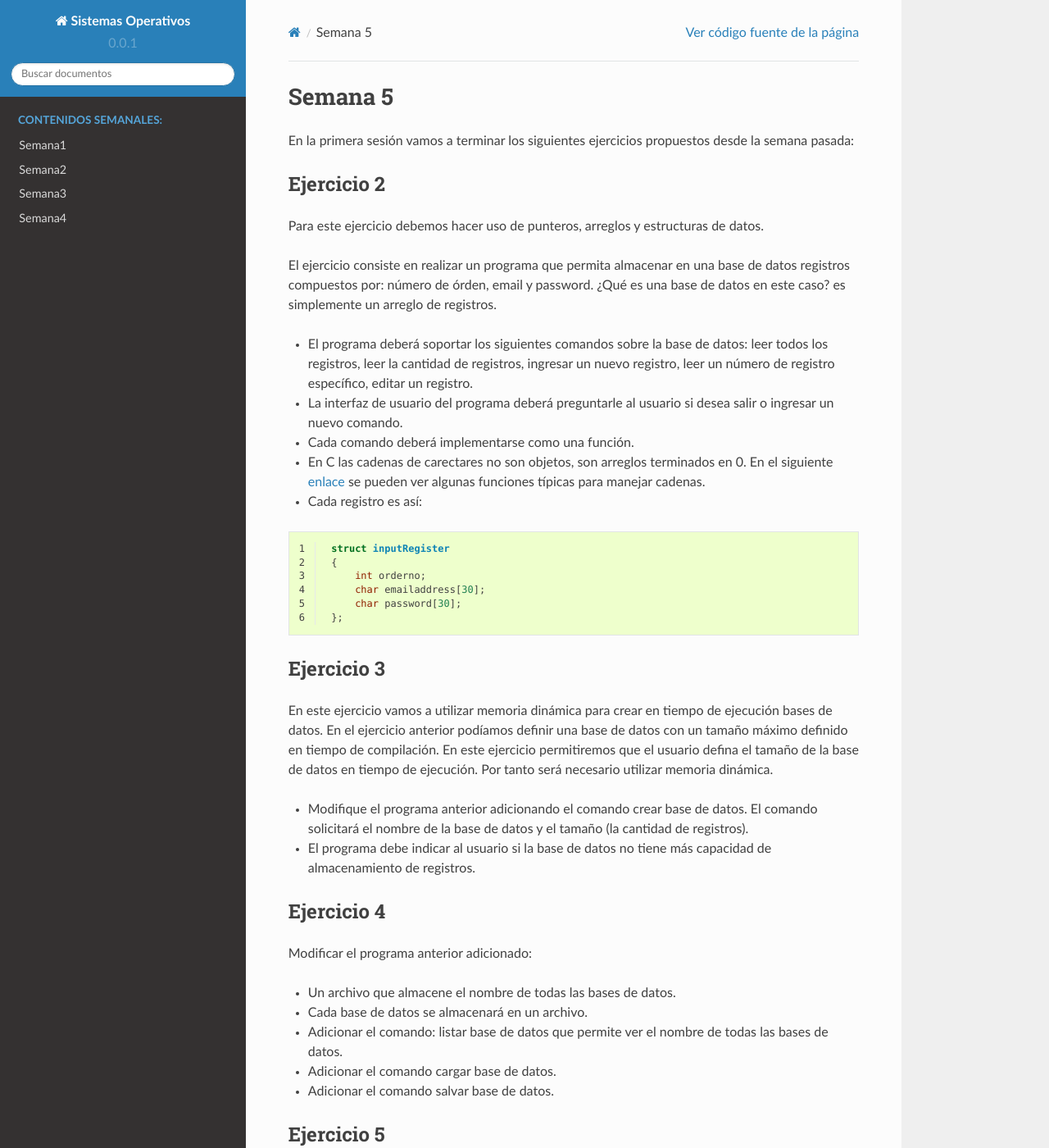
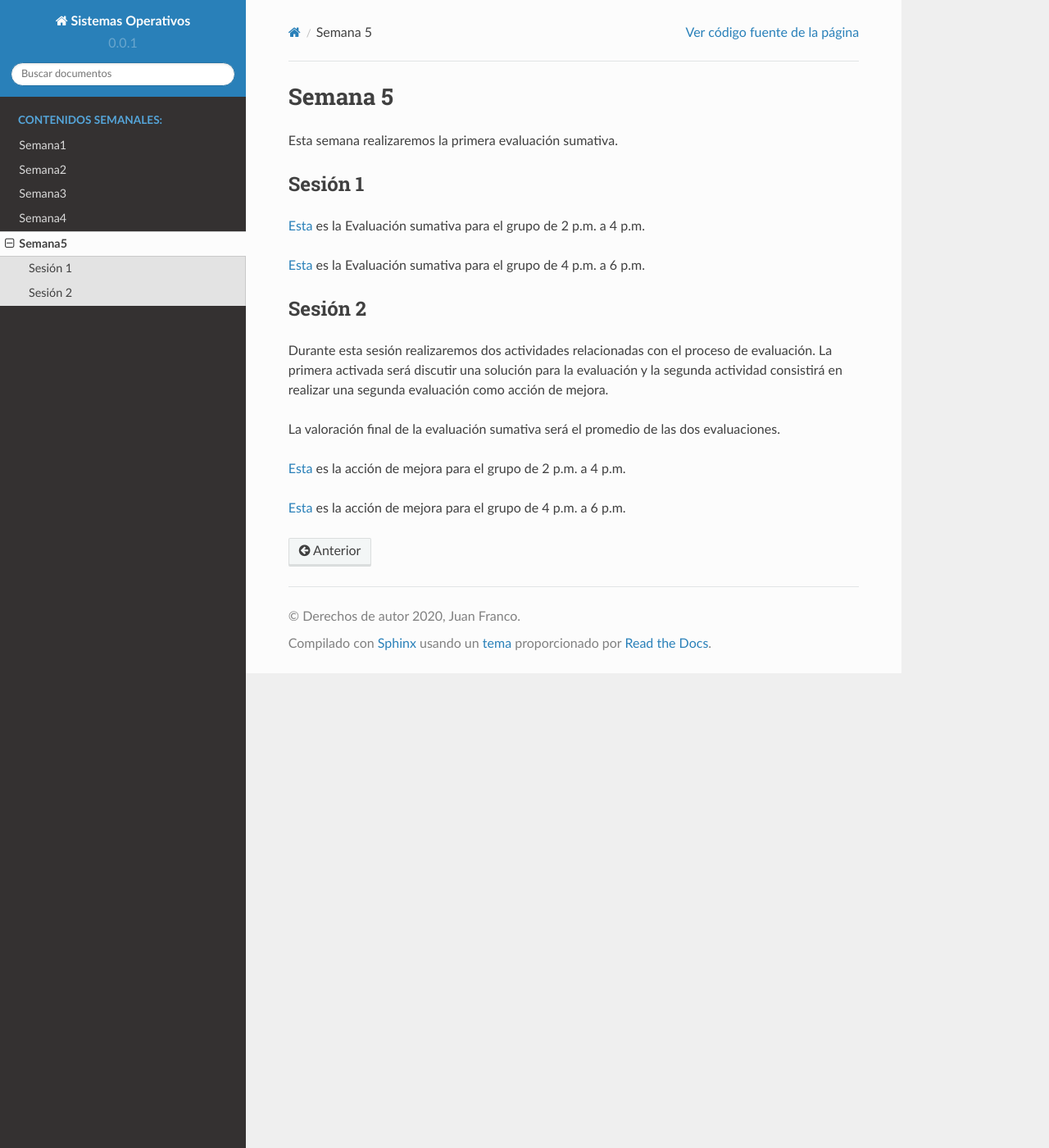
Before and after one commit to juanferfranco/sistemasoperativos, a Sphinx documentation site: the page built from docs/_semana5/semana5.rst, in a window 1280 px wide and 1400 px high. Shown: the whole window at 82% size. Built offline with Sphinx 7.4.7 and the Read the Docs theme 2.0.0, drawn with Linux system fonts in a browser that asks for light colours; some of the changed text lies outside the part shown.

Commit message:
add week 5

```diff
--- a/docs/_semana5/semana5.rst
+++ b/docs/_semana5/semana5.rst
@@ -1,183 +1,29 @@
 Semana 5
 ===========
 
-En la primera sesión vamos a terminar los siguientes ejercicios propuestos desde la semana pasada:
+Esta semana realizaremos la primera evaluación sumativa.
 
-Ejercicio 2
--------------
-Para este ejercicio debemos hacer uso de punteros, arreglos y estructuras de datos.
+Sesión 1
+---------
+`Esta <https://docs.google.com/document/d/1bPPd7DH6MWqq8dnZI-vNLEPcT9FZzemavu-Is9b1akI/edit?usp=sharing>`__
+es la Evaluación sumativa para el grupo de 2 p.m. a 4 p.m.
 
-El ejercicio consiste en realizar un programa que permita almacenar en una base de datos
-registros compuestos por: número de órden, email y password. ¿Qué es una base de datos en
-este caso? es simplemente un arreglo de registros.
-
-* El programa deberá soportar los siguientes comandos sobre la base de datos: leer todos los
-  registros, leer la cantidad de registros, ingresar un nuevo registro, leer un número de
-  registro específico, editar un registro.
-* La interfaz de usuario del programa deberá preguntarle al usuario si desea salir o ingresar
-  un nuevo comando.
-* Cada comando deberá implementarse como una función.
-* En C las cadenas de carectares no son objetos, son arreglos terminados en 0. En el
-  siguiente  `enlace <https://www.geeksforgeeks.org/commonly-used-string-functions-in-c-c-with-examples/>`__
-  se pueden ver algunas funciones típicas para manejar cadenas.
-* Cada registro es así:
-
-.. code-block:: c
-   :linenos:
-
-    struct inputRegister
-    {
-        int orderno;
-        char emailaddress[30];
-        char password[30];
-    };
-
-Ejercicio 3
--------------
-En este ejercicio vamos a utilizar memoria dinámica para crear en tiempo de ejecución bases
-de datos. En el ejercicio anterior podíamos definir una base de datos con un tamaño máximo
-definido en tiempo de compilación. En este ejercicio permitiremos que el usuario defina el
-tamaño de la base de datos en tiempo de ejecución. Por tanto será necesario utilizar memoria
-dinámica.
-
-* Modifique el programa anterior adicionando el comando crear base de datos. El comando
-  solicitará el nombre de la base de datos y el tamaño (la cantidad de registros).
-* El programa debe indicar al usuario si la base de datos no tiene más capacidad de
-  almacenamiento de registros.
-
-Ejercicio 4
--------------
-Modificar el programa anterior adicionado:
-
-* Un archivo que almacene el nombre de todas las bases de datos.
-* Cada base de datos se almacenará en un archivo.
-* Adicionar el comando: listar base de datos que permite ver el nombre de todas las bases
-  de datos.
-* Adicionar el comando cargar base de datos.
-* Adicionar el comando salvar base de datos.
-
-Ejercicio 5
--------------
-
-* Como ejercicio final se propone implementar una versión propia de la función
-  `strtok <https://www.tutorialspoint.com/c_standard_library/c_function_strtok.htm>`__.
-* Luego construya un programa que solicite la cadena y el delimitador, aplique su versión de
-  strtok y la versión definida en string.h. Finalmente imprima el resultado de ambas funciones.
-
-Evaluación del semestre pasado
---------------------------------
-Esta evaluación no incluyó el tema de archivos.
-
-`Aquí <https://drive.google.com/open?id=1CxuO4w7jKYNDKz8atdR2R4w75Ufo4yp7St4kawx4Mf0>`__ está la
-evaluación.
-
-Una posible solución:
-
-.. code-block:: c
-   :linenos:
-
-    #include <stdio.h>
-    #include <stdlib.h>
-    #include <stdint.h>
-    #include <string.h>
-
-    char command[10];
-
-    char dataBaseName[11];
-    int dataBaseSize;
-    int dataBaseRegisterCounter = 0;
-
-    // Register struct
-    struct registerT{
-        char key[20];
-        float value;
-    };
-    struct registerT *pregisterT;
-
-    void processMDATA(void);
-    void processMREG(void);
-    void processVMDATA(void);
-    void processDREG(void);
-
-    int main(void) {
-        int ret;
-
-        while(1){
-            // get the command
-            scanf("%s", command);
-            ret = strcmp(command, "mdata");
-            if(ret == 0) processMDATA();
-            ret = strcmp(command, "mreg");
-            if(ret == 0) processMREG();
-            ret = strcmp(command, "vmdata");
-            if(ret == 0) processVMDATA();
-            ret = strcmp(command, "dreg");
-            if(ret == 0) processDREG();
-
-        }
-        free(pregisterT);
-        return EXIT_SUCCESS;
-    }
-
-    void processMDATA(void){
-        scanf("%s", dataBaseName);
-        scanf("%d",&dataBaseSize);
-        getc(stdin); //remove \n
-
-        pregisterT = (struct registerT *) malloc(sizeof(struct registerT)*dataBaseSize);
-        dataBaseRegisterCounter = 0;
-        if(pregisterT == NULL) exit(0);
-    }
-
-    void processMREG(void){
-        if(pregisterT != NULL){
-            if(dataBaseRegisterCounter < dataBaseSize){
-                scanf("%s", (pregisterT + dataBaseRegisterCounter)->key);
-                scanf("%f", &((pregisterT + dataBaseRegisterCounter)->value));
-                getc(stdin); //remove \n
-                dataBaseRegisterCounter++;
-                if(dataBaseRegisterCounter == dataBaseSize){
-                    printf("Data Base full\n");
-                }
-            }
-            else printf("Data Base full, register not stored\n");
-        }
-
-    }
+`Esta <https://docs.google.com/document/d/1Q4RJiXNWULpySDfoo2_Vt5R7FIE677uOObtCVSzdzn4/edit?usp=sharing>`__
+es la Evaluación sumativa para el grupo de 4 p.m. a 6 p.m.
 
 
-    void processVMDATA(void){
-        int ret;
-        char dataBaseNameTargte[11];
-        scanf("%s", dataBaseNameTargte);
-        getc(stdin); //remove \n
+Sesión 2
+----------
+Durante esta sesión realizaremos dos actividades relacionadas con el
+proceso de evaluación. La primera activada será discutir una solución
+para la evaluación y la segunda actividad consistirá en  realizar una
+segunda evaluación como acción de mejora.
 
-        ret = strcmp(dataBaseNameTargte, dataBaseName);
-        if(0 == ret){
-            if(pregisterT != NULL){
-                for(int i= 0; i < dataBaseRegisterCounter;i++){
-                    ret = strcmp((pregisterT + i)->key, "");
-                    if(0 != ret) printf("Key: %s Value:%f \n",(pregisterT + i)->key,(pregisterT + i)->value);
-                }
-            }
-        }
-    }
+La valoración final de la evaluación sumativa será el promedio de las
+dos evaluaciones.
 
+`Esta <https://docs.google.com/document/d/1GIiKMAkSG_vhbTQxcS3zadkFWBS_2egn4XDT1KMZHsA/edit?usp=sharing>`__
+es la acción de mejora para el grupo de 2 p.m. a 4 p.m.
 
-    void processDREG(void){
-        int ret;
-        char registerName[11];
-        scanf("%s", registerName);
-        getc(stdin); //remove \n
-
-        if(pregisterT != NULL){
-            for(int i= 0; i < dataBaseRegisterCounter;i++){
-                ret = strcmp(registerName, (pregisterT + i)->key);
-                if(0 == ret){
-                    *((pregisterT + i)->key) = 0;
-                    return;
-                }
-            }
-            printf("Register not Found\n");
-        }
-    }
+`Esta <https://docs.google.com/document/d/112L39bDATrBDUCcPD7G6dSqfR_7JsbVpmiKt1LeqmRk/edit?usp=sharing>`__
+es la acción de mejora para el grupo de 4 p.m. a 6 p.m.
--- a/docs/index.rst
+++ b/docs/index.rst
@@ -105,3 +105,4 @@ Datos de contacto
    Semana2 <_semana2/semana2>
    Semana3 <_semana3/semana3>
    Semana4 <_semana4/semana4>
+   Semana5 <_semana5/semana5>
```
